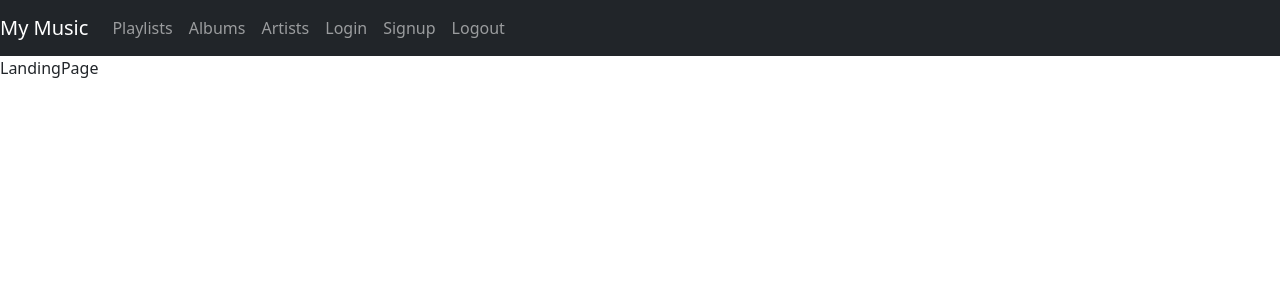
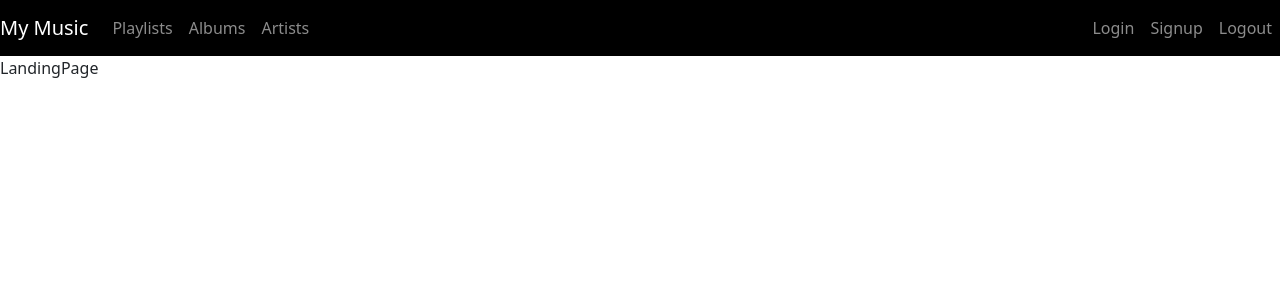
Before and after one commit to hilla-m/music-app, a React (Create React App) app: page / in a window 1280 px wide. Shown: the top 300 px of the page. Built offline with nearby package versions, Linux system fonts and the light colour scheme.

Commit message:
navbar fixes

```diff
--- a/src/components/MyMusicNavbar/MyMusicNavbar.css
+++ b/src/components/MyMusicNavbar/MyMusicNavbar.css
@@ -0,0 +1,7 @@
+.navbar-bg  {
+    background-color: black;
+}
+
+.nav-display {
+    justify-content: space-between;
+}
--- a/src/components/MyMusicNavbar/MyMusicNavbar.js
+++ b/src/components/MyMusicNavbar/MyMusicNavbar.js
@@ -1,12 +1,15 @@
 import React from 'react';
 import { Nav, Navbar } from 'react-bootstrap';
+import '../MyMusicNavbar/MyMusicNavbar.css'
 
 function MyMusicNavbar(props) {
     return (
-        <Navbar bg="dark" variant="dark" className="navbar">
+        <Navbar variant="dark" className="navbar navbar-bg" expand="lg">
             <Navbar.Brand href="#home">My Music
-            {/* <img src="music-logo-png.png" width="50" className="logo"/> */}
+            {/* <img src="music-logo.jpg" width="40" className="logo"/> */}
             </Navbar.Brand>
+            <Navbar.Toggle aria-controls="basic-navbar-nav" />
+            <Navbar.Collapse id="basic-navbar-nav" className="nav-display">
                 <Nav className="mr-auto">
                     <Nav.Link href="#all-playlists">Playlists</Nav.Link>
                     <Nav.Link href="#albums">Albums</Nav.Link>
@@ -17,6 +20,7 @@ function MyMusicNavbar(props) {
                     <Nav.Link href="#signup">Signup</Nav.Link>
                     <Nav.Link href="#">Logout</Nav.Link>
                 </Nav>
+            </Navbar.Collapse>
         </Navbar>
     );
 }
```
Lines whose indentation alone changed are shown as unchanged.
